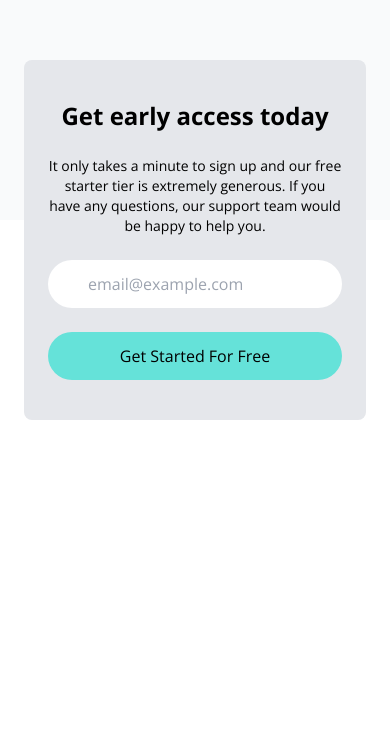
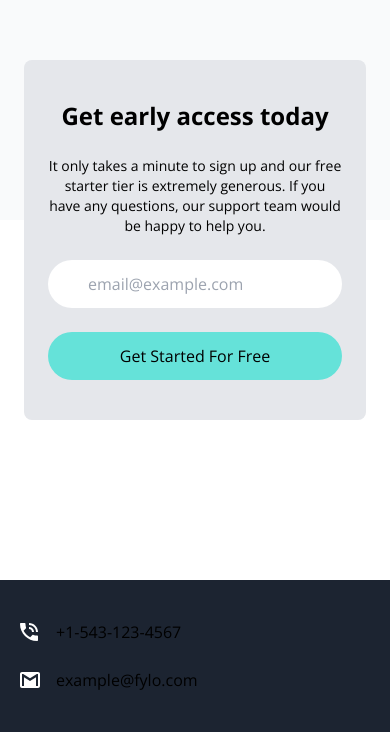
Before and after one commit to Soulbolt/fylo, a website: page index.html in a window 390 px wide. Shown: the part 4317-5049 px from the top of the page. Before the commit the page ends 4897 px from the top, so only its background shows below. Drawn offline with nearby package versions, Linux system fonts and the light colour scheme.

Commit message:
Add Footer, flex container for all items. Add Email & phone container with img sources. Add phone number and email for context.

```diff
--- a/index.html
+++ b/index.html
@@ -1,5 +1,5 @@
 <!doctype html>
-<html lang="en">
+<html lang="en" class="scroll-smooth">
   <head>
     <meta charset="UTF-8" />
     <meta name="viewport" content="width=device-width, initial-scale=1.0" />
@@ -325,5 +325,35 @@
         </div>
       </div>
     </section>
+
+    <!-- Footer -->
+    <footer class="bg-darkBlue">
+      <div class="container mx-auto px-5 pb-10">
+        <!-- Flex Container For All Items -->
+        <div
+          class="flex flex-col justify-between space-y-24 md:flex-row md:space-y-0"
+        >
+          <!-- Email & Phone Container -->
+          <div class="mt-10 space-y-6">
+            <div class="flex items-center space-x-3 md:-mt-10">
+              <div class="w-6">
+                <img src="images/icon-phone.svg" alt="" class="scale-10" />
+              </div>
+              <div>+1-543-123-4567</div>
+            </div>
+            <div class="flex items-center space-x-3 md:-mt-10">
+              <div class="w-6">
+                <img src="images/icon-email.svg" alt="" class="scale-10" />
+              </div>
+              <div>example@fylo.com</div>
+            </div>
+          </div>
+
+          <!-- Menus -->
+
+          <!-- Social Icons -->
+        </div>
+      </div>
+    </footer>
   </body>
 </html>
```
Also changed, not shown: css/style.css.
